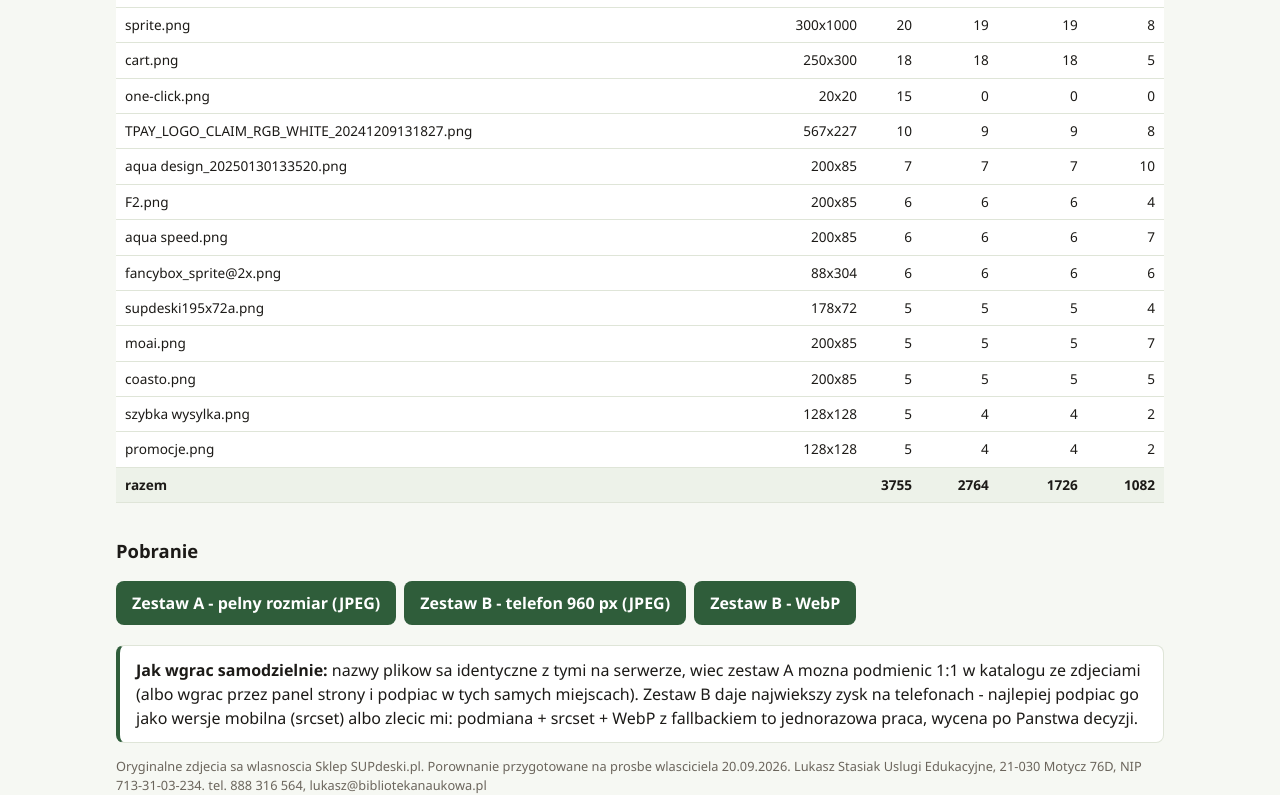
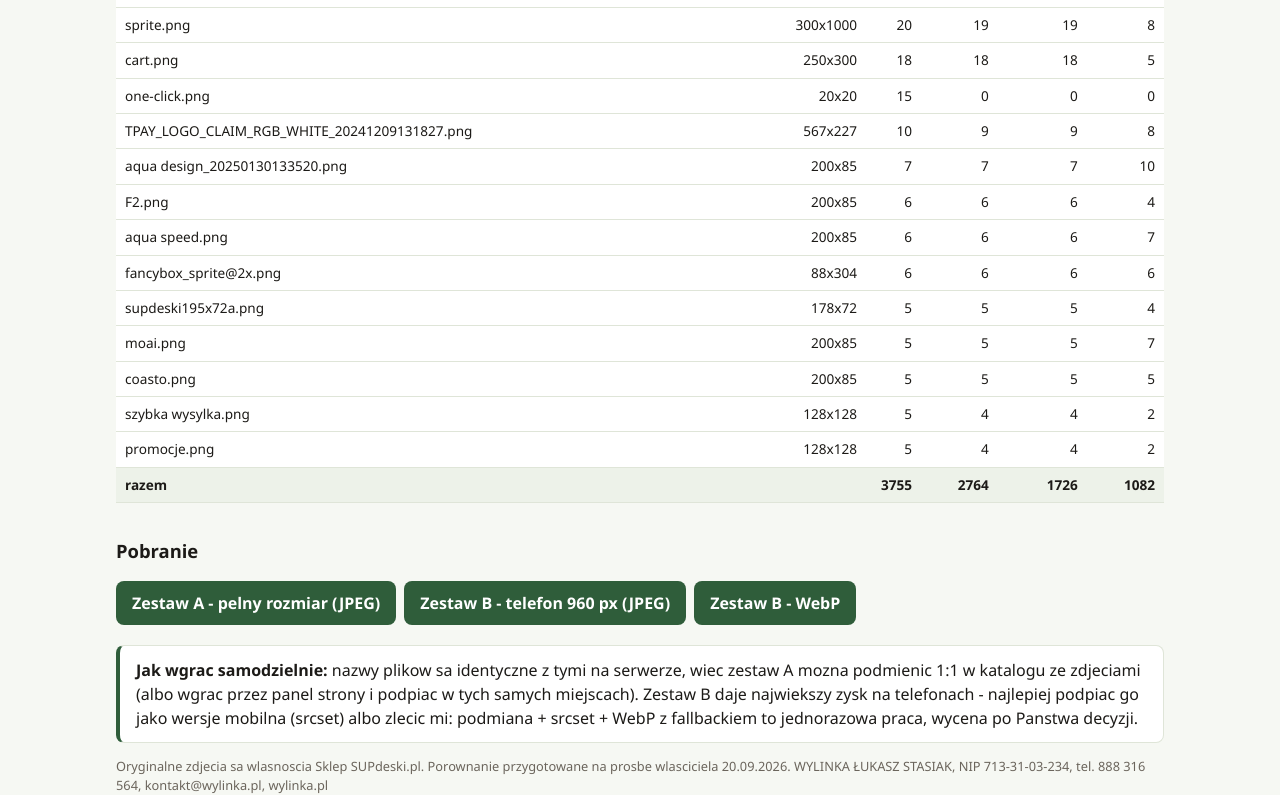
Before and after one commit to Disaster26/supdeski-zdjecia, a plain HTML site: page index.html in a window 1280 px wide. Shown: the part 3886-4681 px from the top of the page. Drawn offline with Linux system fonts and the light colour scheme.

Commit message:
Stopka: nowa nazwa firmy WYLINKA ŁUKASZ STASIAK, bez adresu

```diff
--- a/index.html
+++ b/index.html
@@ -62,6 +62,6 @@ footer{color:var(--mut);font-size:.8rem;padding:30px 16px}
 <div class="dl"><a href="supdeski_A_pelny_rozmiar.zip">Zestaw A - pelny rozmiar (JPEG)</a><a href="supdeski_B_telefon_960.zip">Zestaw B - telefon 960 px (JPEG)</a><a href="supdeski_B_telefon_960_webp.zip">Zestaw B - WebP</a></div>
 <div class="note"><b>Jak wgrac samodzielnie:</b> nazwy plikow sa identyczne z tymi na serwerze, wiec zestaw A mozna podmienic 1:1 w katalogu ze zdjeciami (albo wgrac przez panel strony i podpiac w tych samych miejscach). Zestaw B daje najwiekszy zysk na telefonach - najlepiej podpiac go jako wersje mobilna (srcset) albo zlecic mi: podmiana + srcset + WebP z fallbackiem to jednorazowa praca, wycena po Panstwa decyzji.</div>
 </div>
-<footer class="in">Oryginalne zdjecia sa wlasnoscia Sklep SUPdeski.pl. Porownanie przygotowane na prosbe wlasciciela 20.09.2026. Lukasz Stasiak Uslugi Edukacyjne, 21-030 Motycz 76D, NIP 713-31-03-234. tel. 888 316 564, lukasz@bibliotekanaukowa.pl</footer>
+<footer class="in">Oryginalne zdjecia sa wlasnoscia Sklep SUPdeski.pl. Porownanie przygotowane na prosbe wlasciciela 20.09.2026. WYLINKA ŁUKASZ STASIAK, NIP 713-31-03-234, tel. 888 316 564, kontakt@wylinka.pl, wylinka.pl</footer>
 <script>function fit(){document.querySelectorAll('.cmp').forEach(function(f){var w=f.querySelector('.wrap');f.querySelector('.a img').style.width=w.clientWidth+'px'})}document.querySelectorAll('.cmp').forEach(function(f){var a=f.querySelector('.a'),i=f.querySelector('input');i.addEventListener('input',function(){a.style.width=i.value+'%'})});window.addEventListener('resize',fit);window.addEventListener('load',fit);fit();</script>
 </body></html>
```
